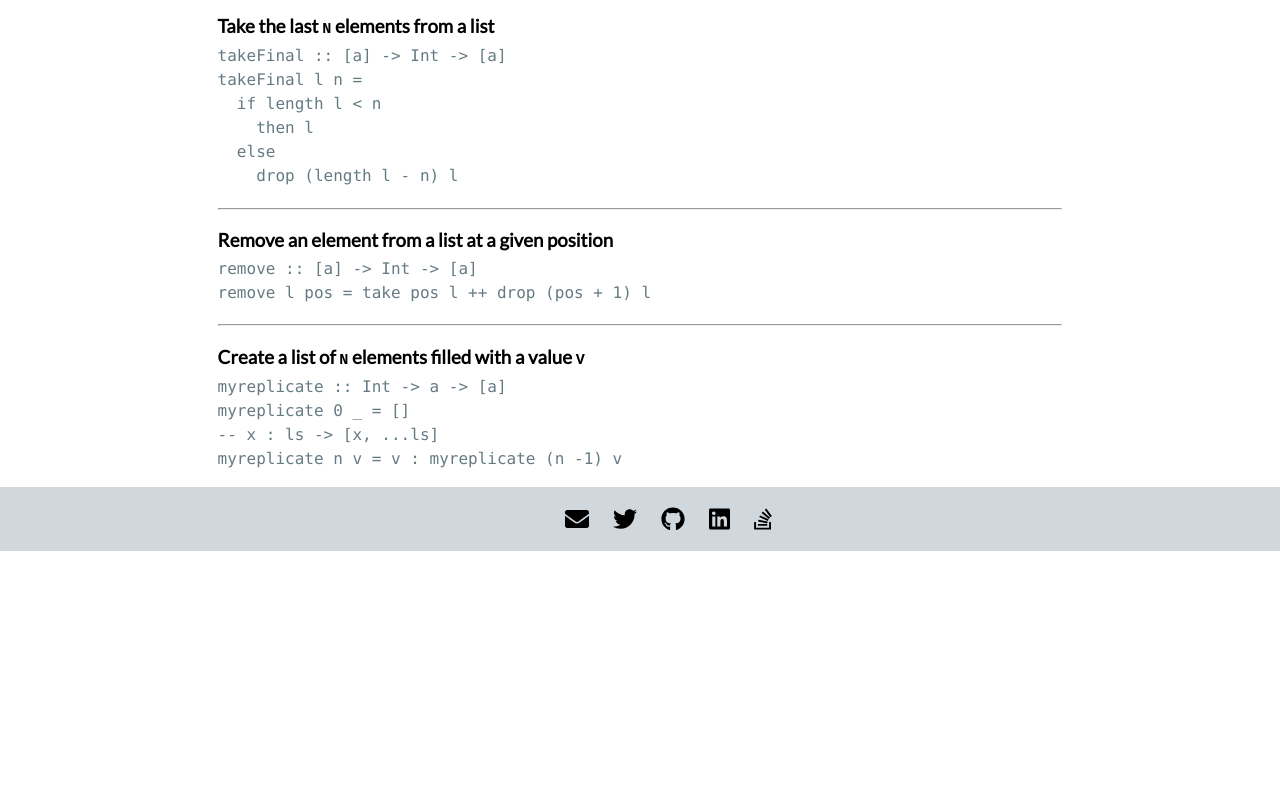
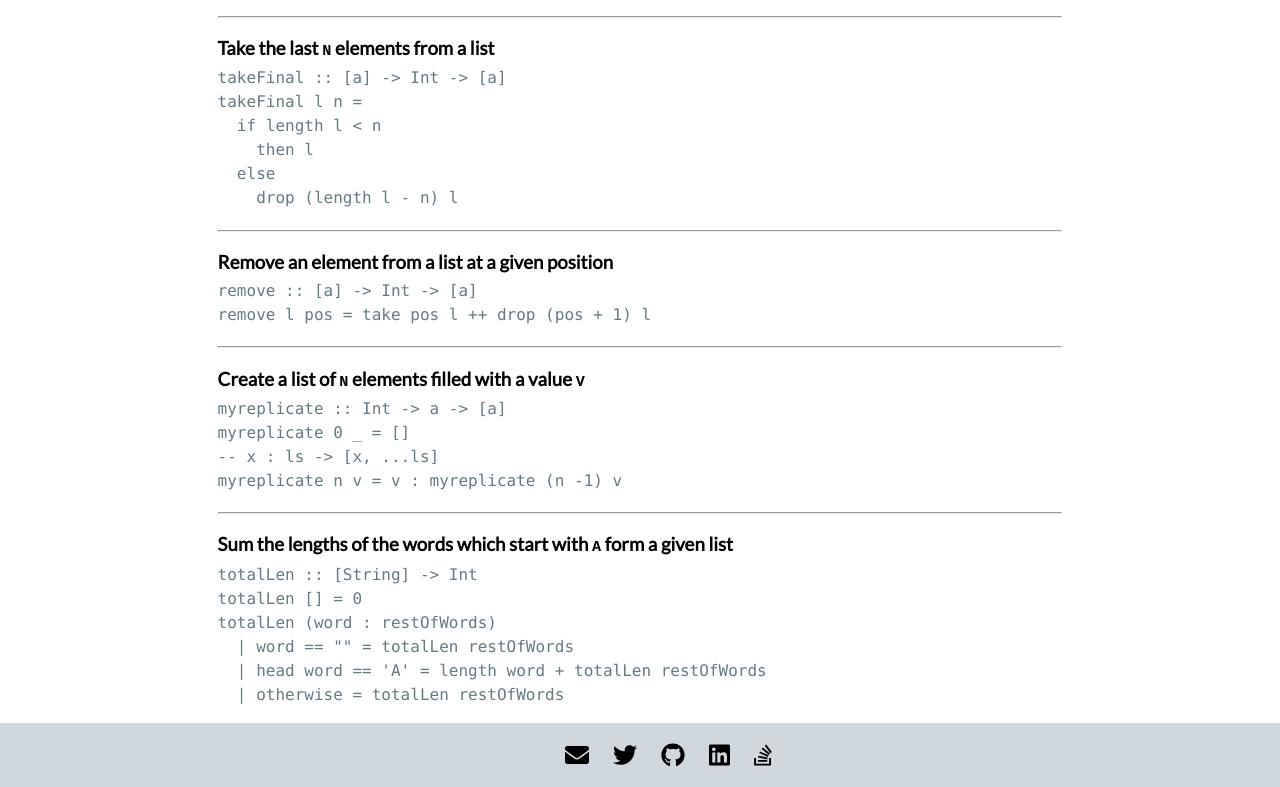
Before and after one commit to Andrei0872/andreigatej.dev, a Gatsby site: page /my-dev-notes/haskell-notes in a window 1280 px wide. Shown: the part 1448-2235 px from the top of the page. Before the commit the page ends 1999 px from the top, so only its background shows below. Built offline with nearby package versions, Linux system fonts and the light colour scheme; Gatsby itself is replaced by a stand-in of ours; some packages are replaced by stand-ins of ours; code samples lack their colours.

Commit message:
notes(haskell): add _Sum the lengths of the words which start with `A` form a given list_

````diff
--- a/src/markdown-pages/my-dev-notes/haskell.md
+++ b/src/markdown-pages/my-dev-notes/haskell.md
@@ -14,6 +14,7 @@ isArticleSample: false
   - [Take the last `N` elements from a list](#take-the-last-n-elements-from-a-list)
   - [Remove an element from a list at a given position](#remove-an-element-from-a-list-at-a-given-position)
   - [Create a list of `N` elements filled with a value `V`](#create-a-list-of-n-elements-filled-with-a-value-v)
+  - [Sum the lengths of the words which start with `A` form a given list](#sum-the-lengths-of-the-words-which-start-with-a-form-a-given-list)
 
 ## Getting Started
 
@@ -114,3 +115,16 @@ myreplicate 0 _ = []
 -- x : ls -> [x, ...ls]
 myreplicate n v = v : myreplicate (n -1) v
 ```
+
+---
+
+### Sum the lengths of the words which start with `A` form a given list
+
+```hs
+totalLen :: [String] -> Int
+totalLen [] = 0
+totalLen (word : restOfWords)
+  | word == "" = totalLen restOfWords
+  | head word == 'A' = length word + totalLen restOfWords
+  | otherwise = totalLen restOfWords
+```
````
